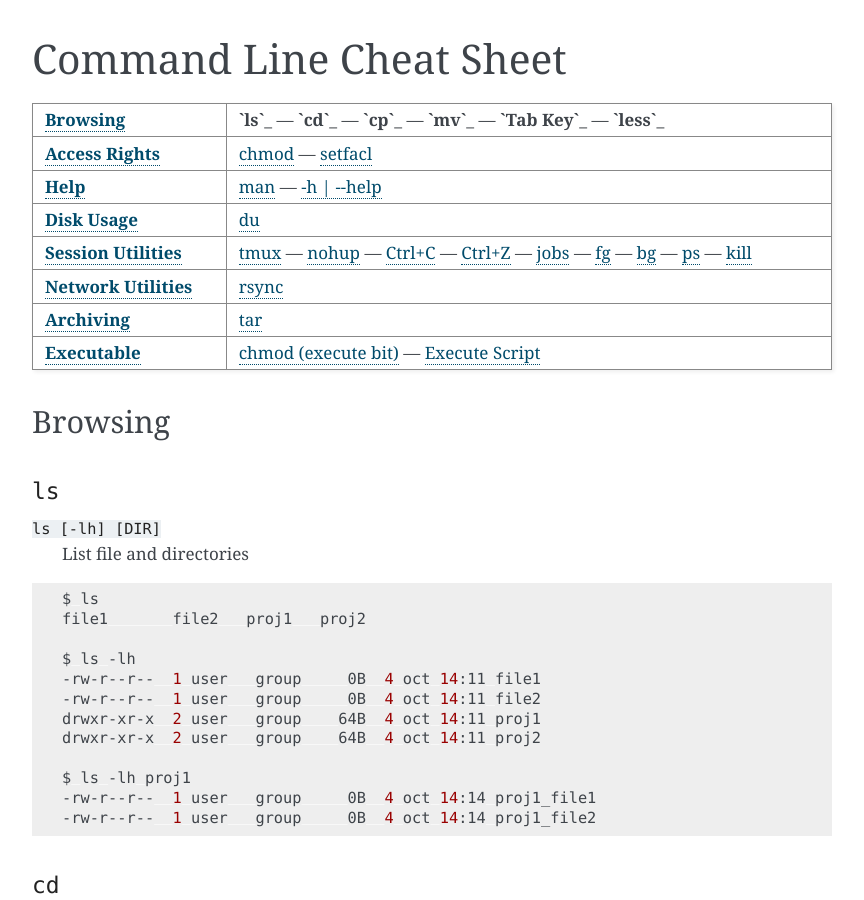
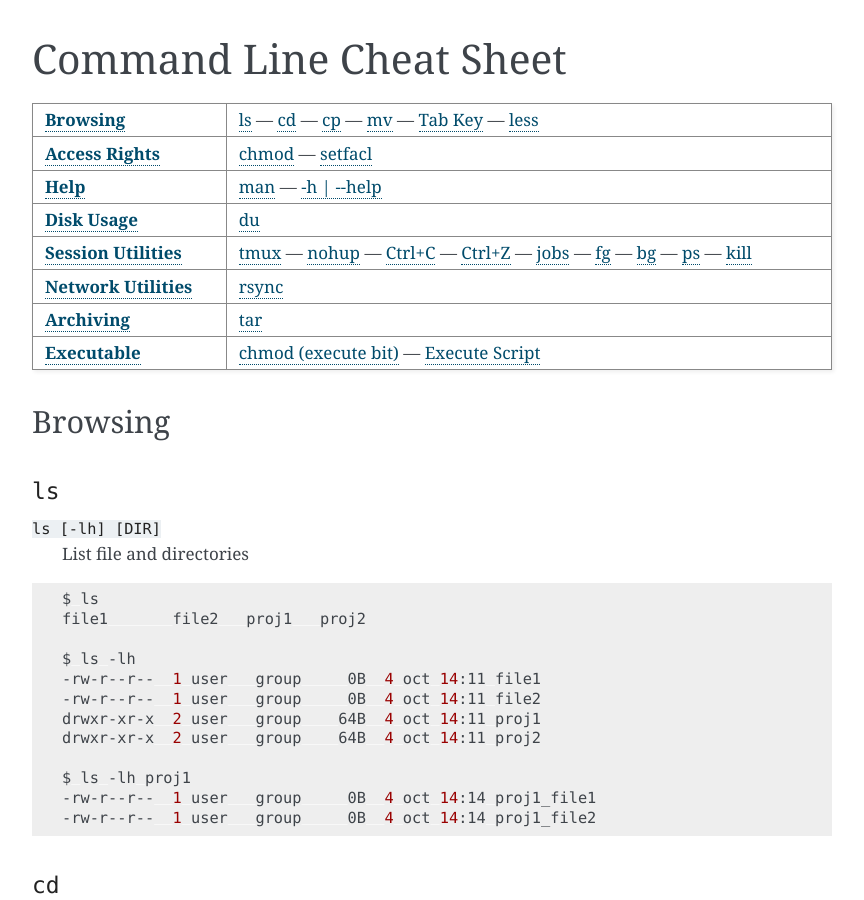
Before and after one commit to satyaog/cli-cheatsheet, a Sphinx documentation site: the page built from docs/source/index.rst, in a window 1280 px wide and 900 px high. Shown: the whole window, without its empty margins (168-1032 px from the left). Built offline with Sphinx 7.4.7, drawn with Linux system fonts in a browser that asks for light colours.

```diff
--- a/docs/source/index.rst
+++ b/docs/source/index.rst
@@ -14,12 +14,12 @@ Command Line Cheat Sheet
    :width: 100%
 
    * - `Browsing`_
-     - **`ls`_** ---
-       **`cd`_** ---
-       **`cp`_** ---
-       **`mv`_** ---
-       **`Tab Key`_** ---
-       **`less`_**
+     - `ls`_ *---*
+       `cd`_ *---*
+       `cp`_ *---*
+       `mv`_ *---*
+       `Tab Key`_ *---*
+       `less`_
    * - `Access Rights`_
      - `chmod`_ ---
        `setfacl`_
```
